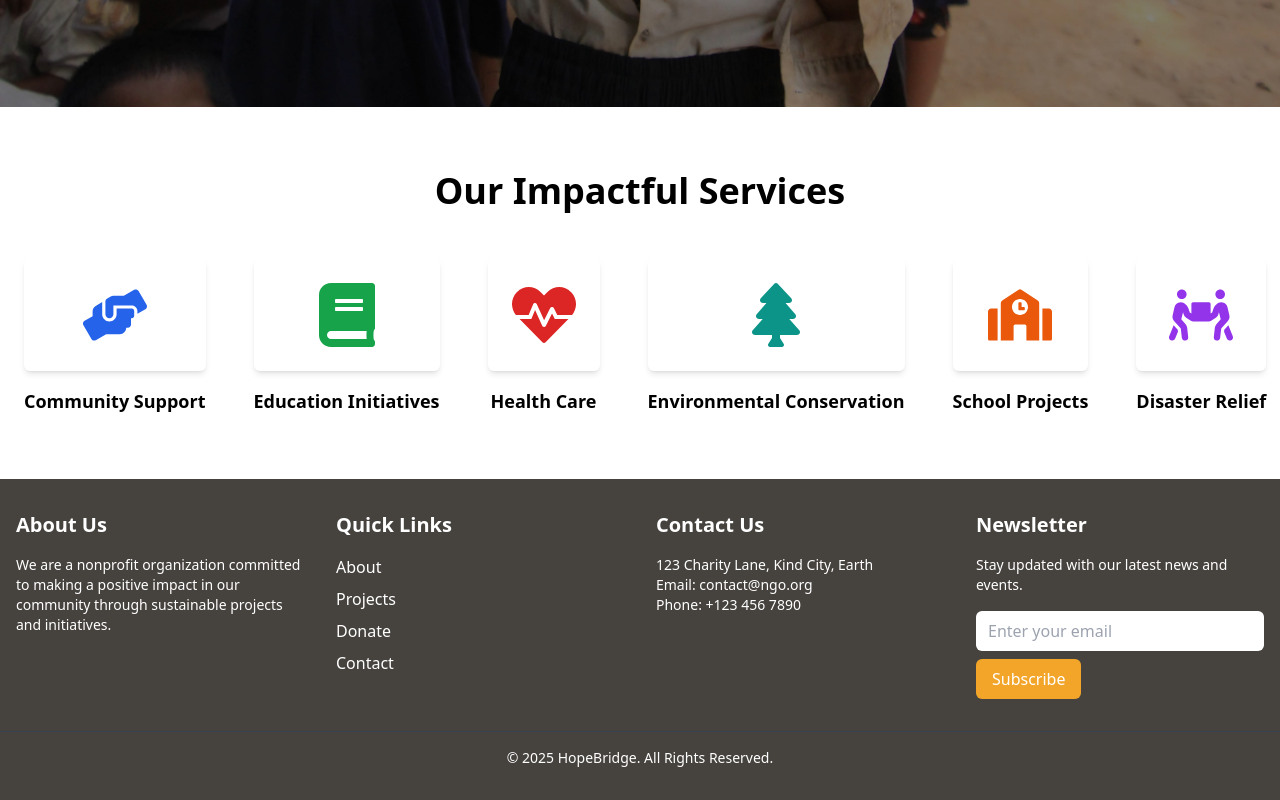
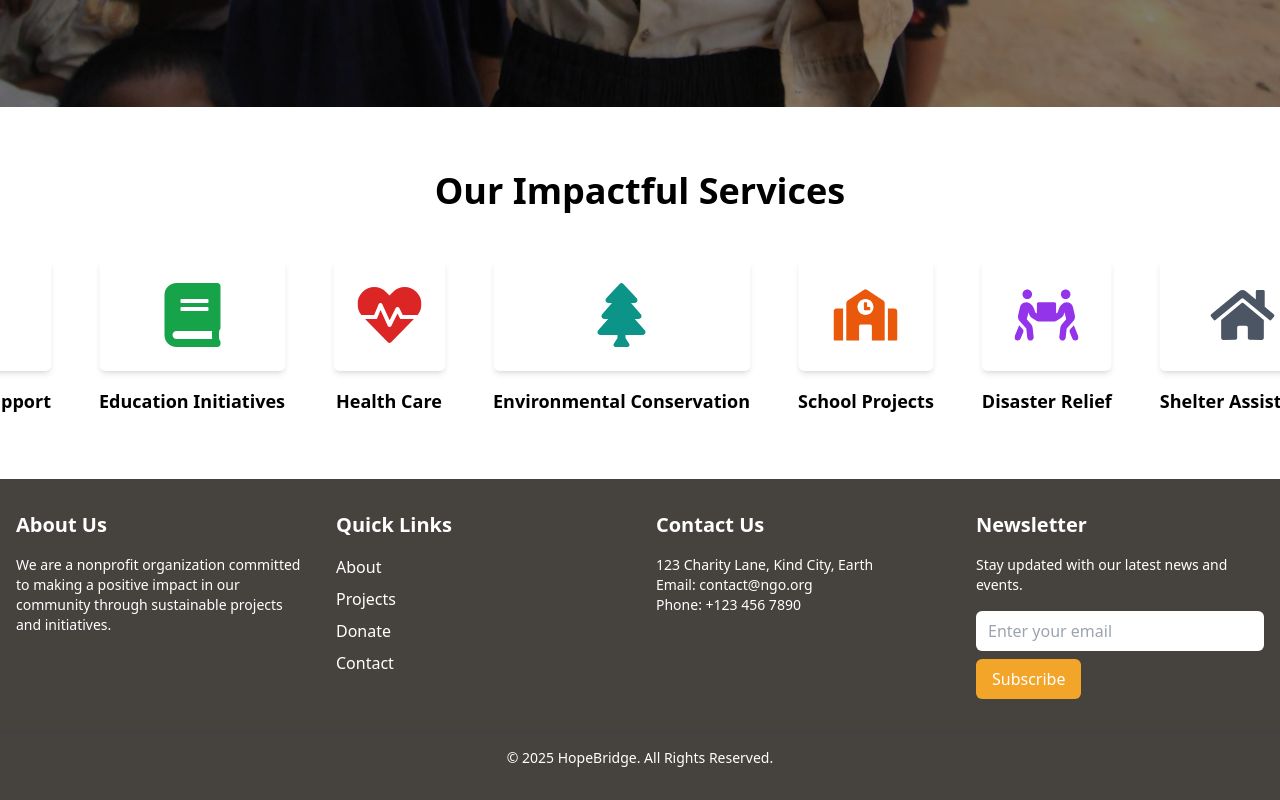
Before and after one commit to Richson-Tech/hope-bridge, a Next.js app: page / in a window 1280 px wide. Shown: the part 693-1493 px from the top of the page. Built offline with nearby package versions, Linux system fonts and the light colour scheme.

Commit message:
Add page scroll option and web-kit scrollbar styles

```diff
--- a/src/app/globals.css
+++ b/src/app/globals.css
@@ -1,3 +1,66 @@
 @tailwind base;
 @tailwind components;
 @tailwind utilities;
+
+
+/* Page Scroll option  */
+html {
+    scroll-behavior: smooth;
+  }
+
+  /* Web-Kit Scrollbar */
+  * {
+    scrollbar-width: thin;
+    scrollbar-color: #8d8d8d;
+  }
+
+  *::-webkit-scrollbar {
+    width: 10px;
+  }
+
+  *::-webkit-scrollbar-thumb {
+    background: #8d8d8d;
+    border-radius: 5px;
+  }
+
+  @layer components {
+    .link {
+      @apply cursor-pointer hover:underline;
+    }
+    .button-outline {
+      @apply rounded-md border-2 border-primary hover:bg-primary/80 hover:text-black font-semibold duration-500 py-2 px-6 text-primary tracking-wider;
+    }
+
+    .primary-btn {
+      @apply relative overflow-hidden bg-[#146BBC] text-white rounded-lg py-2 px-4 font-semibold transition-all duration-300 ease-in-out z-10;
+    }
+    .secondary-btn {
+      @apply relative overflow-hidden bg-white text-[#146BBC] rounded-lg py-2 px-4 font-semibold transition-all duration-300 ease-in-out z-10;
+    }
+
+    .primary-btn::before {
+      content: "";
+      @apply absolute inset-0 bg-gradient-to-r from-primary via-[#154c7f] to-[#146BBC] opacity-0 transition-opacity duration-300 ease-in-out -z-10;
+    }
+    .secondary-btn::before {
+      content: "";
+      @apply absolute inset-0 bg-gradient-to-r from-white via-[#86c2e0] to-[#759ccc] opacity-0 transition-opacity duration-300 ease-in-out -z-10;
+    }
+
+    .primary-btn:hover::before {
+      @apply opacity-100;
+    }
+
+    @keyframes slide {
+      0% {
+        transform: translateX(0);
+      }
+      100% {
+        transform: translateX(-50%);
+      }
+    }
+
+    .animate-slide {
+      animation: slide 60s linear infinite;
+    }
+  }
```
